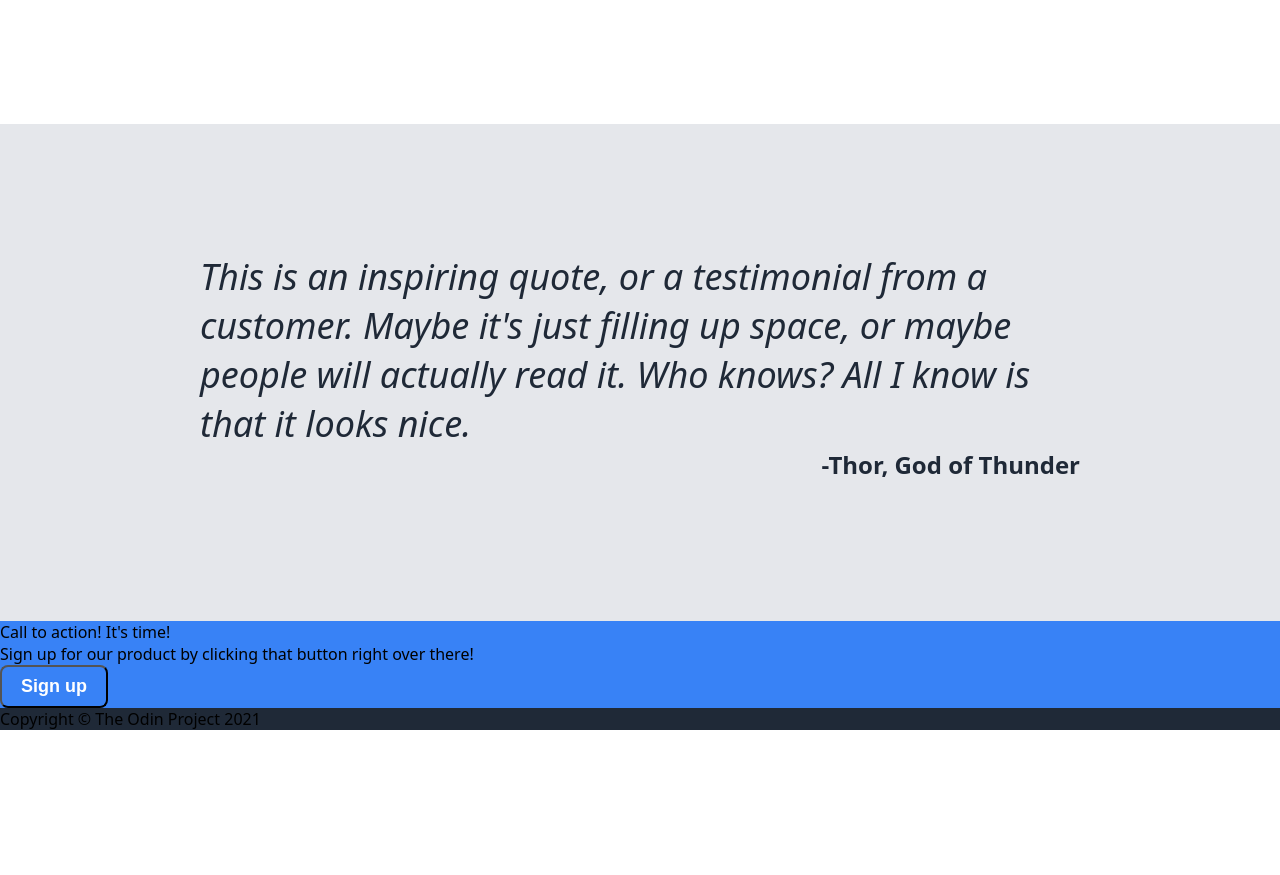
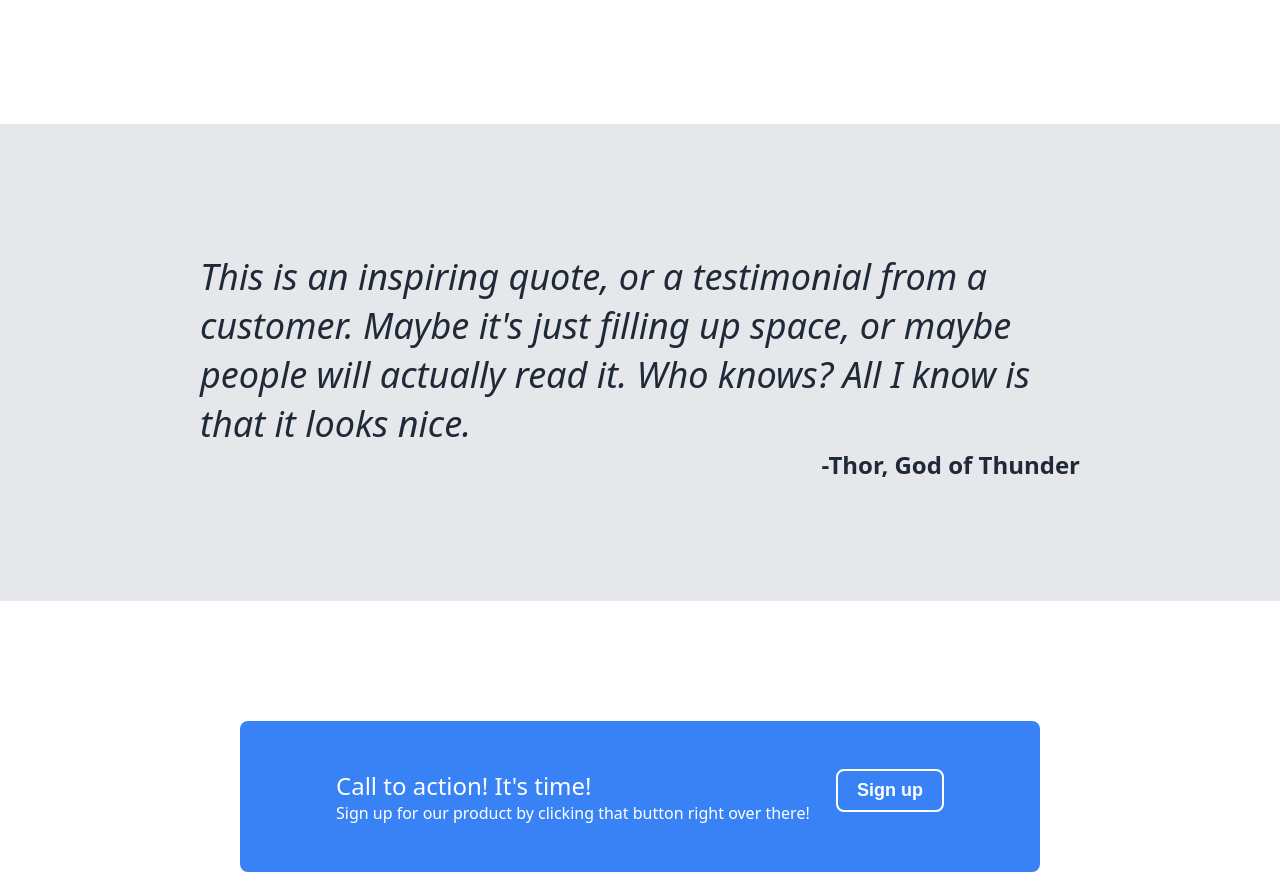
Before and after one commit to farhatadib2006-hue/landing-page, a plain HTML site: page index.html in a window 1280 px wide. Shown: the part 1020-1895 px from the top of the page. Before the commit the page ends 1750 px from the top, so only its background shows below. Drawn offline with Linux system fonts and the light colour scheme.

Commit message:
Finalize the css file upto the  “Call to action” area

```diff
--- a/styles.css
+++ b/styles.css
@@ -120,7 +120,7 @@ button {
 
 .quote {
     background: #E5E7EB;
-    padding: 128px 200px 140px;
+    padding: 128px 200px 120px;
 }
 
 #quote {
@@ -136,3 +136,20 @@ button {
 #quote, .quoter {
     color: #1F2937;
 }
+
+.action {
+    margin: 120px 240px;
+    padding: 48px 96px;
+    border-radius: 8px;
+    color: white;
+    display: flex;
+    justify-content: space-between;
+}
+
+.action button {
+    border: 2px solid white;
+}
+
+.act-head {
+    font-size: 24px;
+}
```
